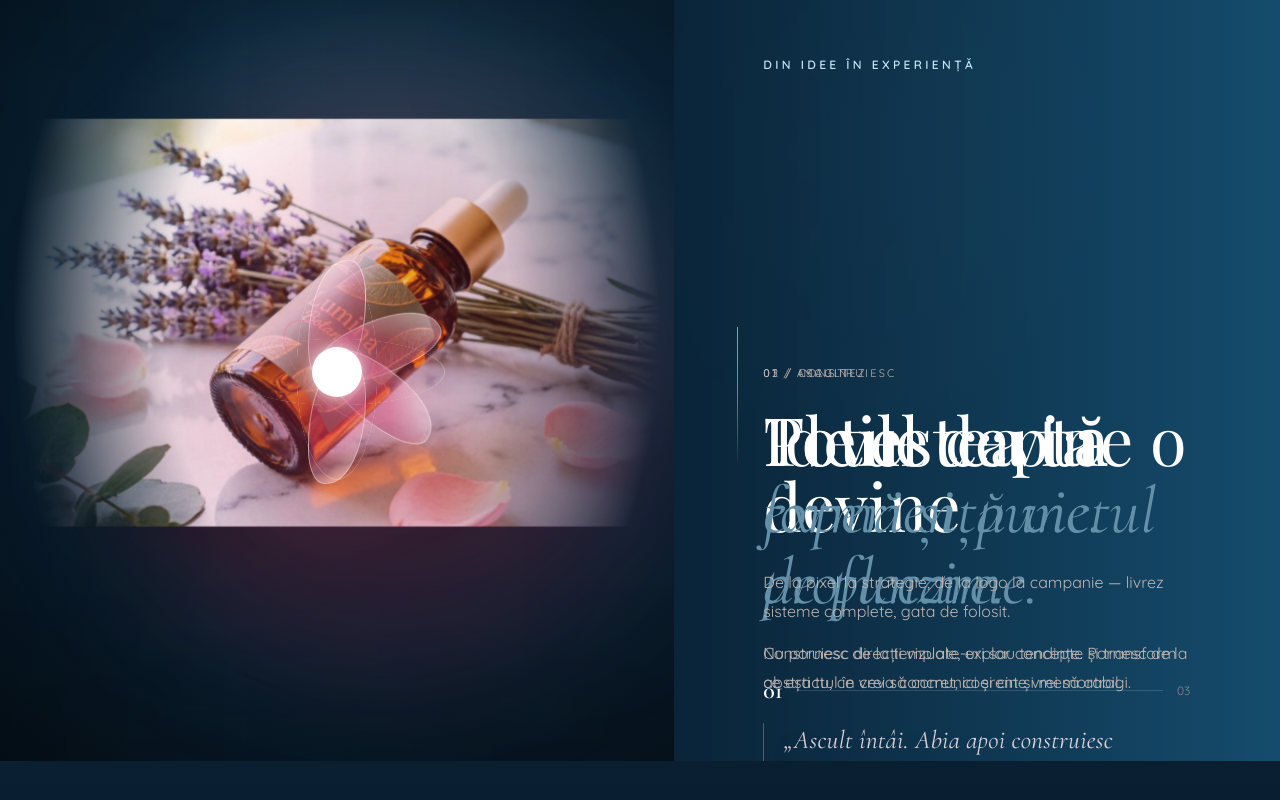
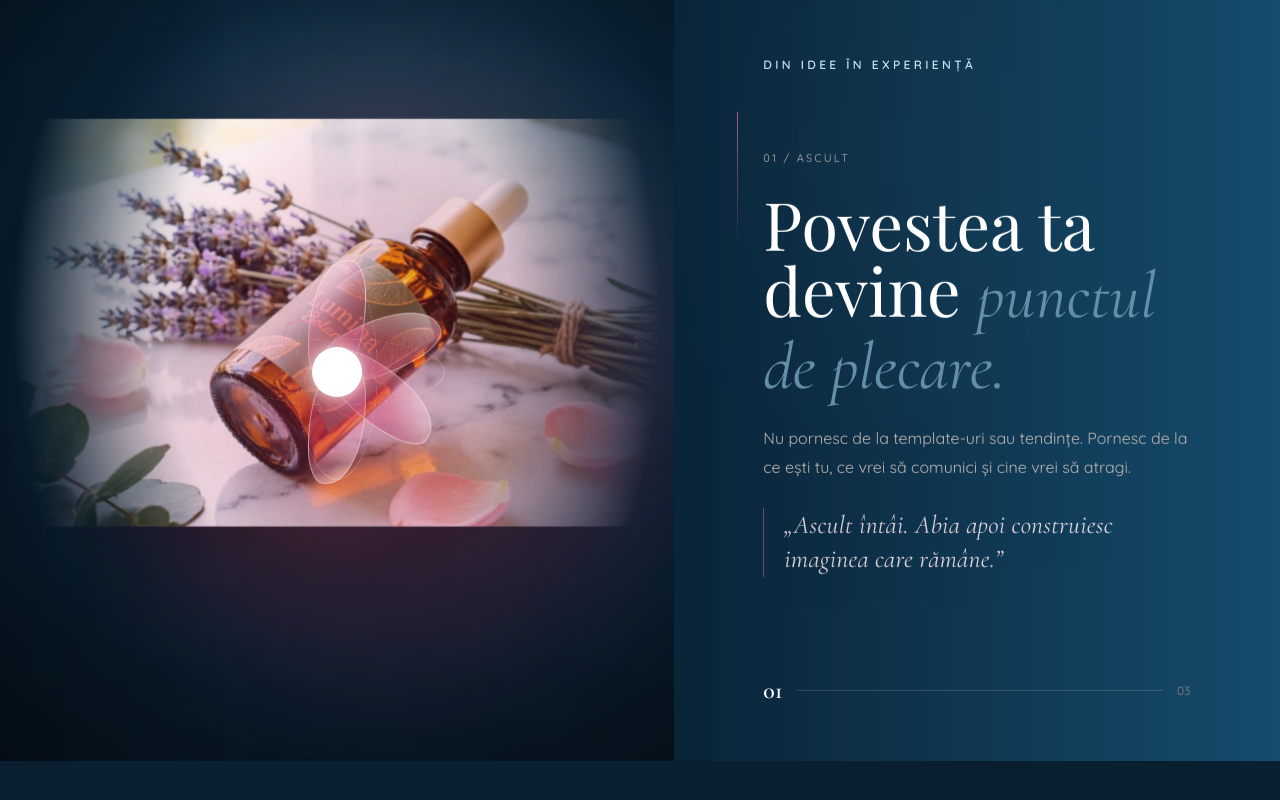
Before and after one commit to Auras-Digital-Dream/auras-digital-dream, a React (Vite) app: page / in a window 1280 px wide. Shown: the part 3074-3874 px from the top of the page. Built offline with nearby package versions, Linux system fonts and the light colour scheme; a web font is replaced by a local one.

Commit message:
Fix homepage storytelling scene overlap

```diff
--- a/src/HomePage.jsx
+++ b/src/HomePage.jsx
@@ -216,6 +216,9 @@ export function HomePage({ onNavigate, onSection }) {
   const storyDepthMid = useTransform(storyProgress, [0, 1], ["10%", "-22%"]);
   const storyDepthFar = useTransform(storyProgress, [0, 1], ["22%", "-10%"]);
   const storyBlackout = useTransform(storyProgress, [0, 0.28, 0.5, 0.72, 1], [0.18, 0.45, 0.12, 0.5, 0.78]);
+  const storySceneOne = useTransform(storyProgress, [0, 0.12, 0.28, 0.4], [0, 1, 1, 0]);
+  const storySceneTwo = useTransform(storyProgress, [0.28, 0.42, 0.58, 0.7], [0, 1, 1, 0]);
+  const storySceneThree = useTransform(storyProgress, [0.58, 0.72, 0.9, 1], [0, 1, 1, 0]);
 
   useEffect(() => {
     const video = storyVideoRef.current;
@@ -389,7 +392,7 @@ export function HomePage({ onNavigate, onSection }) {
         </FadeUp>
       </section>
 
-      <section ref={storyRef} className="story-section trailer-story-section" data-scroll-story aria-label="Povestea procesului creativ">
+      <motion.section ref={storyRef} className="story-section trailer-story-section" data-scroll-story aria-label="Povestea procesului creativ" style={{ "--story-progress": storyProgress, "--scene-one": storySceneOne, "--scene-two": storySceneTwo, "--scene-three": storySceneThree }}>
         <div className="story-stage">
           <motion.div className="story-video-layer" style={{ opacity: storyVideoOpacity, scale: storyVideoScale }}>
             <video ref={storyVideoRef} muted playsInline preload="auto" className="story-scroll-video">
@@ -409,19 +412,19 @@ export function HomePage({ onNavigate, onSection }) {
           </div>
           <div className="story-copy">
             <p className="section-kicker">Din idee în experiență</p>
-            <motion.article className="scene-one" initial={{ opacity: 0, y: 36, filter: "blur(12px)" }} whileInView={{ opacity: 1, y: 0, filter: "blur(0px)" }} viewport={{ amount: 0.55 }} transition={{ duration: 0.85 }}>
+            <motion.article className="scene-one">
               <span>01 / Ascult</span>
               <h2 style={serif}>Povestea ta devine <em>punctul de plecare.</em></h2>
               <p>Nu pornesc de la template-uri sau tendințe. Pornesc de la ce eşti tu, ce vrei să comunici şi cine vrei să atragi.</p>
               <blockquote>„Ascult întâi. Abia apoi construiesc imaginea care rămâne.”</blockquote>
             </motion.article>
-            <motion.article className="scene-two" initial={{ opacity: 0, y: 36, filter: "blur(12px)" }} whileInView={{ opacity: 1, y: 0, filter: "blur(0px)" }} viewport={{ amount: 0.55 }} transition={{ duration: 0.85 }}>
+            <motion.article className="scene-two">
               <span>02 / Imaginez</span>
               <h2 style={serif}>Ideile captă <em>formă şi profunzime.</em></h2>
               <p>Construiesc direcții vizuale, explor concepte şi transform abstractul în ceva concret, coerent şi memorabil.</p>
               <blockquote>„Culoarea, ritmul și mișcarea devin limbajul brandului.”</blockquote>
             </motion.article>
-            <motion.article className="scene-three" initial={{ opacity: 0, y: 36, filter: "blur(12px)" }} whileInView={{ opacity: 1, y: 0, filter: "blur(0px)" }} viewport={{ amount: 0.55 }} transition={{ duration: 0.85 }}>
+            <motion.article className="scene-three">
               <span>03 / Construiesc</span>
               <h2 style={serif}>Totul devine o <em>experiență vie.</em></h2>
               <p>De la pixel la strategie, de la logo la campanie — livrez sisteme complete, gata de folosit.</p>
@@ -430,7 +433,7 @@ export function HomePage({ onNavigate, onSection }) {
             <div className="story-counter"><b>0<span /></b><i /><small>03</small></div>
           </div>
         </div>
-      </section>
+      </motion.section>
 
       <section className="section dark services-premium" id="servicii">
         <div className="services-heading">
--- a/src/styles.css
+++ b/src/styles.css
@@ -141,19 +141,19 @@ em { font-family:var(--font-display); color:var(--rose); font-style:italic; font
 .story-cutout.scene-one { -webkit-mask-image:radial-gradient(ellipse 57% 62% at 43% 51%,#000 0 56%,rgba(0,0,0,.9) 69%,transparent 96%); mask-image:radial-gradient(ellipse 57% 62% at 43% 51%,#000 0 56%,rgba(0,0,0,.9) 69%,transparent 96%); }
 .story-cutout.scene-two { -webkit-mask-image:radial-gradient(ellipse 58% 61% at 50% 51%,#000 0 54%,rgba(0,0,0,.86) 67%,transparent 94%); mask-image:radial-gradient(ellipse 58% 61% at 50% 51%,#000 0 54%,rgba(0,0,0,.86) 67%,transparent 94%); }
 .story-cutout.scene-three { -webkit-mask-image:radial-gradient(ellipse 53% 59% at 50% 48%,#000 0 55%,rgba(0,0,0,.88) 70%,transparent 96%); mask-image:radial-gradient(ellipse 53% 59% at 50% 48%,#000 0 55%,rgba(0,0,0,.88) 70%,transparent 96%); }
-.story-image.scene-one { opacity:var(--scene-one); transform:translate3d(calc(var(--story-progress) * -20%),calc(var(--story-progress) * -12%),calc(var(--story-progress) * -240px)) rotateY(calc(var(--story-progress) * 38deg)) rotateZ(calc(var(--story-progress) * -5deg)); }
-.story-image.scene-two { opacity:var(--scene-two); transform:translate3d(calc((.5 - var(--story-progress)) * 90%),calc((.5 - var(--story-progress)) * 30%),calc((.5 - var(--story-progress)) * -420px)) rotateY(calc((.5 - var(--story-progress)) * -55deg)); }
-.story-image.scene-three { opacity:var(--scene-three); transform:translate3d(calc((1 - var(--story-progress)) * 35%),calc((1 - var(--story-progress)) * 24%),calc((1 - var(--story-progress)) * -300px)) rotateX(calc((1 - var(--story-progress)) * 24deg)) scale(calc(.78 + var(--story-progress) * .22)); }
-.story-glow { position:absolute; width:42vw; height:42vw; border-radius:50%; background:rgba(211,56,97,.22); filter:blur(70px); left:18%; top:20%; transform:translate3d(calc(var(--story-progress) * 22vw),calc(var(--story-progress) * -12vw),0); }
-.story-sculpture { position:absolute; z-index:3; left:50%; top:50%; width:180px; height:180px; margin:-90px; transform-style:preserve-3d; transform:rotateX(calc(52deg + var(--story-progress) * 240deg)) rotateZ(calc(-18deg + var(--story-progress) * 390deg)) scale(calc(.82 + var(--story-progress) * .32)); filter:drop-shadow(0 25px 42px rgba(211,56,97,.42)); }
+.story-image.scene-one { opacity:var(--scene-one,0); transform:translate3d(calc(var(--story-progress,0) * -20%),calc(var(--story-progress,0) * -12%),calc(var(--story-progress,0) * -240px)) rotateY(calc(var(--story-progress,0) * 38deg)) rotateZ(calc(var(--story-progress,0) * -5deg)); }
+.story-image.scene-two { opacity:var(--scene-two,0); transform:translate3d(calc((.5 - var(--story-progress,0)) * 90%),calc((.5 - var(--story-progress,0)) * 30%),calc((.5 - var(--story-progress,0)) * -420px)) rotateY(calc((.5 - var(--story-progress,0)) * -55deg)); }
+.story-image.scene-three { opacity:var(--scene-three,0); transform:translate3d(calc((1 - var(--story-progress,0)) * 35%),calc((1 - var(--story-progress,0)) * 24%),calc((1 - var(--story-progress,0)) * -300px)) rotateX(calc((1 - var(--story-progress,0)) * 24deg)) scale(calc(.78 + var(--story-progress,0) * .22)); }
+.story-glow { position:absolute; width:42vw; height:42vw; border-radius:50%; background:rgba(211,56,97,.22); filter:blur(70px); left:18%; top:20%; transform:translate3d(calc(var(--story-progress,0) * 22vw),calc(var(--story-progress,0) * -12vw),0); }
+.story-sculpture { position:absolute; z-index:3; left:50%; top:50%; width:180px; height:180px; margin:-90px; transform-style:preserve-3d; transform:rotateX(calc(52deg + var(--story-progress,0) * 240deg)) rotateZ(calc(-18deg + var(--story-progress,0) * 390deg)) scale(calc(.82 + var(--story-progress,0) * .32)); filter:drop-shadow(0 25px 42px rgba(211,56,97,.42)); }
 .story-sculpture .petal { position:absolute; left:50%; top:50%; width:58px; height:126px; margin:-112px -29px; border-radius:70% 28% 72% 32%; transform-origin:50% 112px; border:1px solid rgba(255,255,255,.5); background:linear-gradient(145deg,rgba(255,255,255,.42),rgba(232,74,124,.26) 44%,rgba(90,46,130,.15)); box-shadow:inset 8px 8px 22px rgba(255,255,255,.18),inset -10px -14px 25px rgba(130,28,75,.22); backdrop-filter:blur(8px); }
-.story-sculpture .p1{transform:rotate(0deg) rotateX(calc(var(--story-progress)*38deg))}.story-sculpture .p2{transform:rotate(60deg) rotateX(calc(var(--story-progress)*-32deg))}.story-sculpture .p3{transform:rotate(120deg) rotateX(calc(var(--story-progress)*42deg))}.story-sculpture .p4{transform:rotate(180deg) rotateX(calc(var(--story-progress)*-38deg))}.story-sculpture .p5{transform:rotate(240deg) rotateX(calc(var(--story-progress)*35deg))}.story-sculpture .p6{transform:rotate(300deg) rotateX(calc(var(--story-progress)*-44deg))}
+.story-sculpture .p1{transform:rotate(0deg) rotateX(calc(var(--story-progress,0)*38deg))}.story-sculpture .p2{transform:rotate(60deg) rotateX(calc(var(--story-progress,0)*-32deg))}.story-sculpture .p3{transform:rotate(120deg) rotateX(calc(var(--story-progress,0)*42deg))}.story-sculpture .p4{transform:rotate(180deg) rotateX(calc(var(--story-progress,0)*-38deg))}.story-sculpture .p5{transform:rotate(240deg) rotateX(calc(var(--story-progress,0)*35deg))}.story-sculpture .p6{transform:rotate(300deg) rotateX(calc(var(--story-progress,0)*-44deg))}
 .story-sculpture .orbit { position:absolute; inset:-18px; border:1px solid rgba(255,255,255,.28); border-radius:50%; }.story-sculpture .o1{transform:rotateX(72deg)}.story-sculpture .o2{transform:rotateY(68deg)}.story-sculpture .o3{inset:22px;transform:rotateX(55deg) rotateY(38deg);border-color:rgba(239,117,150,.6)}
-.sculpture-core { position:absolute; inset:65px; border-radius:50%; background:#fff; box-shadow:0 0 18px #fff,0 0 48px #ef7596,0 0 90px rgba(211,56,97,.75); transform:translateZ(calc(28px + var(--story-progress)*65px)); }
+.sculpture-core { position:absolute; inset:65px; border-radius:50%; background:#fff; box-shadow:0 0 18px #fff,0 0 48px #ef7596,0 0 90px rgba(211,56,97,.75); transform:translateZ(calc(28px + var(--story-progress,0)*65px)); }
 .story-copy { position:relative; padding:12vh 7vw 10vh; background:#151314; }
 .story-copy > .section-kicker { color:#ef7596; }
-.story-copy article { position:absolute; left:7vw; right:7vw; top:50%; transform:translateY(calc(-50% + (1 - var(--scene-opacity)) * 55px)); opacity:var(--scene-opacity); pointer-events:none; transition:opacity .12s linear; }
-.story-copy article.scene-one{--scene-opacity:var(--scene-one)}.story-copy article.scene-two{--scene-opacity:var(--scene-two)}.story-copy article.scene-three{--scene-opacity:var(--scene-three)}
+.story-copy article { position:absolute; left:7vw; right:7vw; top:50%; transform:translateY(calc(-50% + (1 - var(--scene-opacity,0)) * 55px)); opacity:var(--scene-opacity,0); pointer-events:none; transition:opacity .12s linear; }
+.story-copy article.scene-one{--scene-opacity:var(--scene-one,0)}.story-copy article.scene-two{--scene-opacity:var(--scene-two,0)}.story-copy article.scene-three{--scene-opacity:var(--scene-three,0)}
 .story-copy article > span { color:#bcb1ae; text-transform:uppercase; letter-spacing:.2em; font-size:11px; }
 .story-copy h2 { font-family:var(--font-display); font-weight:400; font-size:clamp(46px,5.2vw,82px); line-height:.98; margin:25px 0; }
 .story-copy h2 em { color:#ef7596; }.story-copy article p { max-width:520px; color:#bdb4b1; line-height:1.8; }
@@ -163,19 +163,19 @@ em { font-family:var(--font-display); color:var(--rose); font-style:italic; font
 .story-video-layer::after { content:""; position:absolute; inset:0; background:radial-gradient(ellipse 70% 58% at 42% 42%,rgba(255,255,255,.05),transparent 52%),linear-gradient(90deg,rgba(5,4,6,.78),rgba(5,4,6,.24) 48%,rgba(5,4,6,.86)),linear-gradient(180deg,#050406,transparent 18%,transparent 72%,#050406); }
 .story-cinematic-blackout { position:absolute; inset:0; background:#030203; mix-blend-mode:multiply; }
 .trailer-story-section .story-visuals { background:radial-gradient(circle at 58% 38%,rgba(66,31,43,.72),rgba(8,7,9,.78) 52%,#050406 100%); transform-style:preserve-3d; }
-.trailer-story-section .story-visuals::before { content:""; position:absolute; inset:0; z-index:2; pointer-events:none; background:linear-gradient(90deg,rgba(5,4,6,.84),transparent 34%,rgba(5,4,6,.44)),radial-gradient(circle at 30% 60%,rgba(239,117,150,.18),transparent 36%); opacity:calc(.24 + var(--story-progress) * .28); }
-.trailer-story-section .story-visuals::after { content:""; position:absolute; inset:0; z-index:5; pointer-events:none; background:linear-gradient(180deg,rgba(3,2,3,.82),transparent 18%,transparent 72%,rgba(3,2,3,.92)); opacity:calc(.18 + var(--story-progress) * .22); mix-blend-mode:multiply; }
+.trailer-story-section .story-visuals::before { content:""; position:absolute; inset:0; z-index:2; pointer-events:none; background:linear-gradient(90deg,rgba(5,4,6,.84),transparent 34%,rgba(5,4,6,.44)),radial-gradient(circle at 30% 60%,rgba(239,117,150,.18),transparent 36%); opacity:calc(.24 + var(--story-progress,0) * .28); }
+.trailer-story-section .story-visuals::after { content:""; position:absolute; inset:0; z-index:5; pointer-events:none; background:linear-gradient(180deg,rgba(3,2,3,.82),transparent 18%,transparent 72%,rgba(3,2,3,.92)); opacity:calc(.18 + var(--story-progress,0) * .22); mix-blend-mode:multiply; }
 .trailer-story-section .story-image { transform-style:preserve-3d; filter:drop-shadow(0 42px 64px rgba(0,0,0,.58)) saturate(1.04); transition:clip-path .45s ease,filter .45s ease; }
 .trailer-story-section .story-cutout { -webkit-mask-image:radial-gradient(ellipse 46% 61% at 50% 50%,#000 0 54%,rgba(0,0,0,.72) 67%,transparent 100%); mask-image:radial-gradient(ellipse 46% 61% at 50% 50%,#000 0 54%,rgba(0,0,0,.72) 67%,transparent 100%); animation:organic-mask-breathe 8s ease-in-out infinite alternate; }
 .trailer-story-section .story-image img { filter:contrast(1.02) saturate(1.04); transform:scale(1.04) translateZ(44px); }
 .trailer-story-section .story-copy { background:linear-gradient(90deg,rgba(12,10,12,.94),rgba(21,19,20,.82)),radial-gradient(circle at 20% 24%,rgba(239,117,150,.14),transparent 42%); }
-.trailer-story-section .story-copy article { transform:translateY(calc(-50% + (1 - var(--scene-opacity)) * 72px)) scale(calc(.96 + var(--scene-opacity) * .04)); filter:blur(calc((1 - var(--scene-opacity)) * 14px)); }
-.trailer-story-section .story-copy article::before { content:""; position:absolute; left:-26px; top:-34px; width:1px; height:0; background:linear-gradient(#ef7596,transparent); opacity:var(--scene-opacity); animation:story-line-reveal 1.8s ease both; }
-.story-copy blockquote { max-width:560px; margin:26px 0 0; padding-left:20px; border-left:1px solid rgba(239,117,150,.45); color:rgba(255,234,239,.86); font-family:var(--font-display); font-size:clamp(18px,2vw,28px); line-height:1.35; font-style:italic; letter-spacing:.01em; opacity:var(--scene-opacity); transform:translateY(calc((1 - var(--scene-opacity)) * 22px)); text-shadow:0 18px 44px rgba(0,0,0,.38); }
+.trailer-story-section .story-copy article { transform:translateY(calc(-50% + (1 - var(--scene-opacity,0)) * 72px)) scale(calc(.96 + var(--scene-opacity,0) * .04)); filter:blur(calc((1 - var(--scene-opacity,0)) * 14px)); }
+.trailer-story-section .story-copy article::before { content:""; position:absolute; left:-26px; top:-34px; width:1px; height:0; background:linear-gradient(#ef7596,transparent); opacity:var(--scene-opacity,0); animation:story-line-reveal 1.8s ease both; }
+.story-copy blockquote { max-width:560px; margin:26px 0 0; padding-left:20px; border-left:1px solid rgba(239,117,150,.45); color:rgba(255,234,239,.86); font-family:var(--font-display); font-size:clamp(18px,2vw,28px); line-height:1.35; font-style:italic; letter-spacing:.01em; opacity:var(--scene-opacity,0); transform:translateY(calc((1 - var(--scene-opacity,0)) * 22px)); text-shadow:0 18px 44px rgba(0,0,0,.38); }
 @keyframes organic-mask-breathe { from{clip-path:ellipse(44% 58% at 45% 48%)} to{clip-path:ellipse(56% 64% at 54% 52%)} }
 @keyframes story-line-reveal { from{height:0;opacity:0} to{height:140px;opacity:.7} }
 .story-counter { position:absolute; left:7vw; right:7vw; bottom:7vh; display:flex; align-items:center; gap:14px; color:#8e8582; }
-.story-counter b { color:#fff;font-family:var(--font-display);font-size:24px}.story-counter b span::after{content:"1"}.story-section[data-chapter="2"] .story-counter b span::after{content:"2"}.story-section[data-chapter="3"] .story-counter b span::after{content:"3"}.story-counter i{height:1px;flex:1;background:linear-gradient(90deg,var(--rose) calc(var(--story-progress)*100%),rgba(255,255,255,.15) 0)}.story-counter small{font-size:12px}
+.story-counter b { color:#fff;font-family:var(--font-display);font-size:24px}.story-counter b span::after{content:"1"}.story-section[data-chapter="2"] .story-counter b span::after{content:"2"}.story-section[data-chapter="3"] .story-counter b span::after{content:"3"}.story-counter i{height:1px;flex:1;background:linear-gradient(90deg,var(--rose) calc(var(--story-progress,0)*100%),rgba(255,255,255,.15) 0)}.story-counter small{font-size:12px}
 .button { min-height:52px; padding:0 28px; border-radius:999px; border:1px solid transparent; display:inline-flex; align-items:center; justify-content:center; gap:10px; text-transform:uppercase; letter-spacing:.08em; font-size:13px; font-weight:600; cursor:pointer; transition:.25s; }
 .button.primary { background:var(--rose); color:#fff; }
 .button.primary:hover { background:#b92d51; transform:translateY(-2px); }
@@ -817,7 +817,7 @@ body { background:var(--paper); }
   .hero { min-height:844px; }.hero-content{padding-inline:18px}.hero h1{font-size:58px;margin-top:28px}.hero-copy{font-size:16px}.hero-actions{flex-direction:column;align-items:center}.button{width:100%;max-width:320px}.hero-floating-logos i{min-width:38px;height:38px;border-radius:14px;font-size:9px;opacity:.42}.hero-floating-logos i:nth-child(n+4){display:none}.hero-particles span:nth-child(n+11){display:none}.hero-floating-cta{right:18px;bottom:78px;padding:12px 14px;font-size:11px}.hero-letter-title{max-width:360px;margin-left:auto;margin-right:auto}.hero-video-layer{opacity:.72}.services-premium .service-grid{grid-template-columns:1fr}.services-heading{max-width:100%}.premium-service-card{min-height:auto;padding:28px 22px;border-radius:22px}.premium-service-card .service-icon,.premium-service-card h3,.premium-service-card .service-subtitle,.premium-service-card p,.premium-service-card ul,.premium-service-card .price-tag,.premium-service-card .button.small{transform:none}
   .section { padding:78px 20px; }.section h2{font-size:43px}.about,.contact{grid-template-columns:1fr;gap:20px}.about-copy{padding-top:0}
   .renaissance-blueprint{padding:78px 18px}.renaissance-heading{text-align:left;margin-bottom:34px}.renaissance-heading h2{font-size:44px}.renaissance-heading p:last-child{font-size:15px}.blueprint-notes{grid-template-columns:1fr}.blueprint-note{grid-template-columns:42px 1fr;padding:14px;border-radius:16px}.blueprint-note span{width:36px;height:36px}.blueprint-canvas{padding:12px;border-radius:24px}.canvas-browser span{font-size:9px;letter-spacing:.12em}.canvas-hero-mini{grid-template-columns:1fr;padding:20px}.canvas-hero-mini img{width:min(190px,70%);margin:0 auto;transform:rotate(2deg)}.canvas-trust-row,.canvas-service-row,.canvas-proof{grid-template-columns:1fr 1fr}.canvas-trust-row span{font-size:10px}.canvas-service-row article{min-height:110px;padding:14px}.canvas-service-row article:last-child{grid-column:1/-1}.canvas-proof img,.canvas-proof img:first-child{height:150px;grid-row:auto}.canvas-cta{display:grid;padding:18px}.canvas-cta strong{font-size:24px}.canvas-cta .button{width:100%}
-  .story-section{height:330vh}.story-stage{grid-template-columns:1fr}.story-visuals{position:absolute;inset:0;opacity:.5}.story-copy{z-index:2;padding:100px 20px;background:linear-gradient(90deg,rgba(15,12,13,.96),rgba(15,12,13,.48))}.story-copy article{left:20px;right:20px}.story-copy h2{font-size:45px}.story-counter{left:20px;right:20px}.story-image{inset:13% 4%}.story-sculpture{width:110px;height:110px;left:76%;top:25%;transform:scale(.56) rotateX(calc(52deg + var(--story-progress)*180deg)) rotateZ(calc(-18deg + var(--story-progress)*320deg))}
+  .story-section{height:330vh}.story-stage{grid-template-columns:1fr}.story-visuals{position:absolute;inset:0;opacity:.5}.story-copy{z-index:2;padding:100px 20px;background:linear-gradient(90deg,rgba(15,12,13,.96),rgba(15,12,13,.48))}.story-copy article{left:20px;right:20px}.story-copy h2{font-size:45px}.story-counter{left:20px;right:20px}.story-image{inset:13% 4%}.story-sculpture{width:110px;height:110px;left:76%;top:25%;transform:scale(.56) rotateX(calc(52deg + var(--story-progress,0)*180deg)) rotateZ(calc(-18deg + var(--story-progress,0)*320deg))}
   .service-grid,.skill-columns,.project-grid,.process-grid{grid-template-columns:1fr}.service-card{min-height:auto}.document-template-showcase{grid-template-columns:1fr;padding:24px;margin-top:26px}.document-template-grid{grid-template-columns:1fr}.document-template-grid article{min-height:auto}.project-image{height:300px}.portfolio-groups{gap:62px}.portfolio-group-head{grid-template-columns:1fr;gap:12px}.project-grid.compact .project-image{height:300px}.process-grid article{border-left:0;border-top:1px solid rgba(255,255,255,.15);padding:26px 0}.why-me{background:#fff8ef}.why-me-copy{grid-template-columns:1fr;gap:16px}
   .creative-services{grid-template-columns:1fr;min-height:auto}.creative-services-copy{padding:90px 20px 60px}.creative-services-visual{min-height:650px;transform:none}.creative-services-visual::after{background:linear-gradient(0deg,#0f0e0f 0,transparent 32%)}.creative-services-visual > span{right:20px;bottom:24px}.golden-interlude{min-height:850px}.golden-image{inset:-5% -10%}.golden-subject{width:100%;object-position:center top}.golden-backdrop{object-position:center}.golden-shade{background:linear-gradient(0deg,rgba(8,6,5,.9) 0,rgba(8,6,5,.24) 78%)}.golden-copy{align-self:end;padding:80px 20px 95px}.golden-copy h2{font-size:58px}.golden-number{right:18px;bottom:25px}
   .portfolio-heading{grid-template-columns:1fr;gap:12px;margin-bottom:52px}
```
